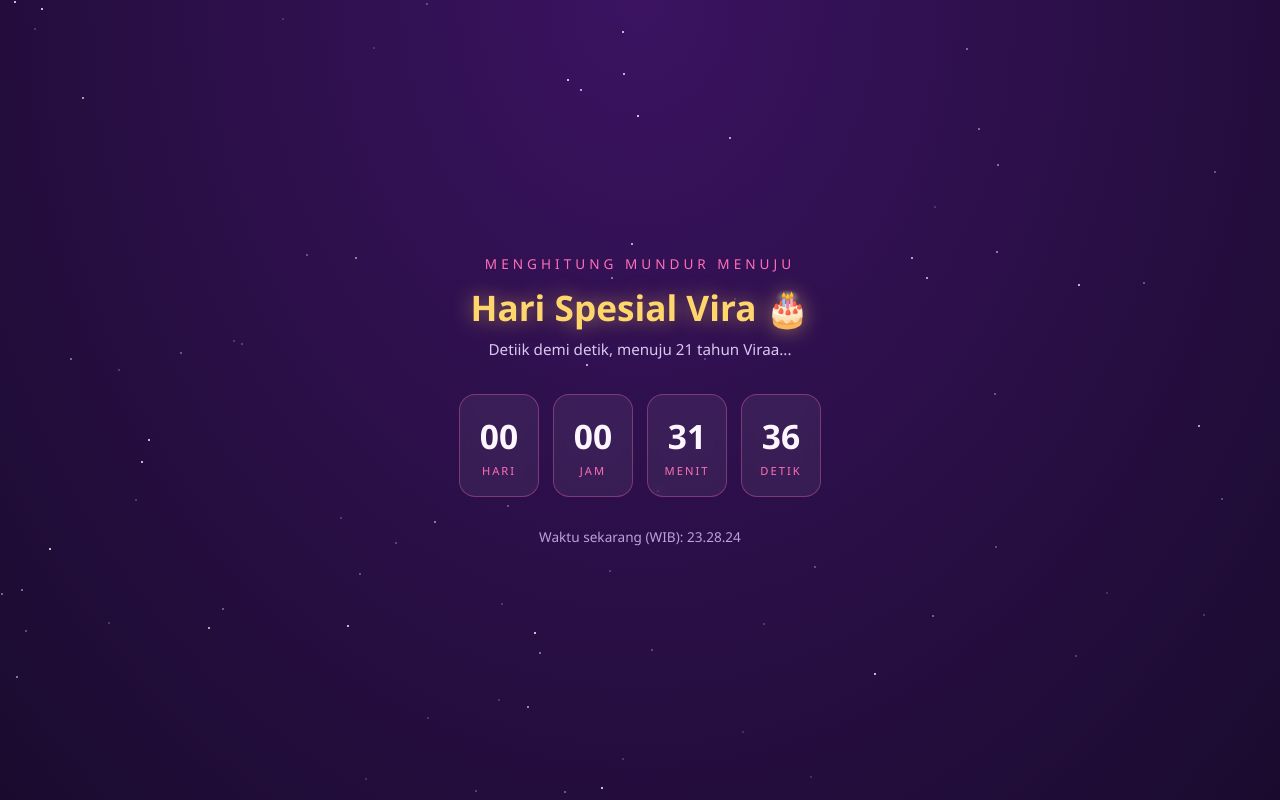
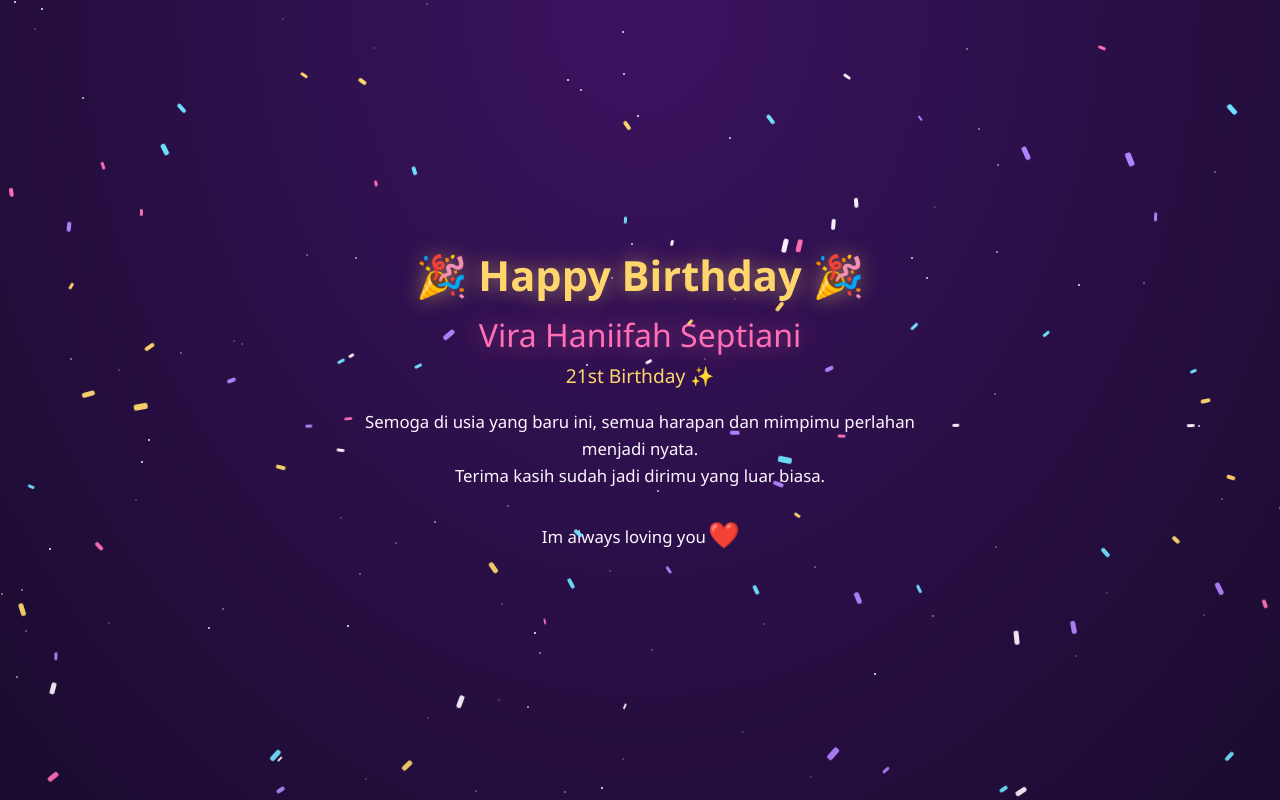
Before and after one commit to 24030214073/Bub-Virei, a plain HTML site: page index.html in a window 1280 px wide. Drawn offline with Linux system fonts and the light colour scheme.

Commit message:
Update index.html

```diff
--- a/index.html
+++ b/index.html
@@ -2,7 +2,7 @@
 <html lang="id">
 <head>
 <meta charset="UTF-8">
-<meta name="viewport" content="width=device-width, initial-scale=1.0">
+<meta name="viewport" content="width=device-width, initial-scale=1.0, viewport-fit=cover">
 <title>Happy Birthday Vira 🎉</title>
 <style>
   :root{
@@ -49,82 +49,30 @@
     text-align:center;
     max-width:600px;
     width:100%;
-  }
-  .subtitle{
-    letter-spacing:4px;
-    text-transform:uppercase;
-    font-size:0.85rem;
-    color:var(--pink);
-    margin-bottom:10px;
-  }
-  h1{
-    font-size:2.2rem;
-    margin-bottom:8px;
-    color:var(--gold);
-    text-shadow:0 0 20px rgba(255,214,107,0.5);
-  }
-  .desc{
-    color:#d8c8ef;
-    margin-bottom:35px;
-    font-size:0.95rem;
-  }
-  #countdown{
-    display:flex;
-    justify-content:center;
-    gap:14px;
-    flex-wrap:wrap;
-    margin-bottom:30px;
-  }
-  .time-box{
-    background:rgba(255,255,255,0.06);
-    border:1px solid rgba(255,111,181,0.35);
-    border-radius:16px;
-    padding:18px 14px;
-    min-width:80px;
-    backdrop-filter:blur(6px);
-  }
-  .time-box .num{
-    font-size:2.1rem;
-    font-weight:700;
-    color:var(--white);
-  }
-  .time-box .label{
-    font-size:0.7rem;
-    letter-spacing:2px;
-    text-transform:uppercase;
-    color:var(--pink);
-    margin-top:4px;
-  }
-  #wib-time{
-    font-size:0.85rem;
-    color:#b9a3d8;
-  }
-
-  /* Birthday reveal */
-  #birthday-screen{
-    display:none;
     animation:fadeIn 1.2s ease forwards;
   }
   @keyframes fadeIn{
     from{opacity:0;transform:scale(0.9);}
     to{opacity:1;transform:scale(1);}
   }
-  #birthday-screen h1{
+  h1{
     font-size:2.6rem;
     margin-bottom:10px;
+    color:var(--gold);
+    text-shadow:0 0 20px rgba(255,214,107,0.5);
   }
-  #birthday-screen .name{
+  .name{
     font-size:2rem;
     color:var(--pink);
     text-shadow:0 0 25px rgba(255,111,181,0.6);
     margin-bottom:6px;
   }
-  #birthday-screen .age{
+  .age{
     font-size:1.2rem;
     color:var(--gold);
     margin-bottom:20px;
   }
-  #birthday-screen .love{
+  .love{
     font-size:1.05rem;
     color:var(--white);
     line-height:1.6;
@@ -155,25 +103,6 @@
 <div class="stars" id="stars"></div>
 
 <div class="container">
-
-  <!-- Countdown screen -->
-  <div id="countdown-screen">
-    <div class="subtitle">Menghitung mundur menuju</div>
-    <h1>Hari Spesial Vira 🎂</h1>
-    <p class="desc">Detiik demi detik, menuju 21 tahun Viraa...</p>
-
-    <div id="countdown">
-      <div class="time-box"><div class="num" id="days">00</div><div class="label">Hari</div></div>
-      <div class="time-box"><div class="num" id="hours">00</div><div class="label">Jam</div></div>
-      <div class="time-box"><div class="num" id="minutes">00</div><div class="label">Menit</div></div>
-      <div class="time-box"><div class="num" id="seconds">00</div><div class="label">Detik</div></div>
-    </div>
-
-    <div id="wib-time"></div>
-  </div>
-
-  <!-- Birthday screen (hidden until countdown ends) -->
-  <div id="birthday-screen">
   <h1>🎉 Happy Birthday 🎉</h1>
   <div class="name">Vira Haniifah Septiani</div>
   <div class="age">21st Birthday ✨</div>
@@ -182,8 +111,6 @@
     Terima kasih sudah jadi dirimu yang luar biasa.<br><br>
     Im always loving you <span class="heart">❤️</span>
   </p>
-  </div>
-
 </div>
 
 <script>
@@ -196,55 +123,6 @@ for(let i=0;i<80;i++){
   s.style.top = Math.random()*100 + '%';
   s.style.animationDelay = (Math.random()*3) + 's';
   starsContainer.appendChild(s);
-}
-
-// Fungsi untuk mendapatkan waktu sekarang di WIB (UTC+7)
-function getWIBDate(){
-  const now = new Date();
-  // offset UTC+7 dalam menit
-  const utc = now.getTime() + (now.getTimezoneOffset()*60000);
-  return new Date(utc + (7*3600000));
-}
-
-// Hitung target: 00:00 WIB berikutnya
-function getNextMidnightWIB(){
-  const nowWIB = getWIBDate();
-  const target = new Date(nowWIB);
-  target.setHours(24,0,0,0); // ini otomatis jadi 00:00 hari berikutnya
-  return target;
-}
-
-let targetWIB = getNextMidnightWIB();
-
-function updateCountdown(){
-  const nowWIB = getWIBDate();
-  const diff = targetWIB - nowWIB;
-
-  const wibTimeStr = nowWIB.toLocaleTimeString('id-ID', {hour:'2-digit', minute:'2-digit', second:'2-digit'});
-  document.getElementById('wib-time').textContent = 'Waktu sekarang (WIB): ' + wibTimeStr;
-
-  if(diff <= 0){
-    showBirthday();
-    return;
-  }
-
-  const days = Math.floor(diff/(1000*60*60*24));
-  const hours = Math.floor((diff/(1000*60*60)) % 24);
-  const minutes = Math.floor((diff/(1000*60)) % 60);
-  const seconds = Math.floor((diff/1000) % 60);
-
-  document.getElementById('days').textContent = String(days).padStart(2,'0');
-  document.getElementById('hours').textContent = String(hours).padStart(2,'0');
-  document.getElementById('minutes').textContent = String(minutes).padStart(2,'0');
-  document.getElementById('seconds').textContent = String(seconds).padStart(2,'0');
-}
-
-function showBirthday(){
-  clearInterval(timer);
-  document.getElementById('countdown-screen').style.display = 'none';
-  const bday = document.getElementById('birthday-screen');
-  bday.style.display = 'block';
-  launchConfetti();
 }
 
 function launchConfetti(){
@@ -263,7 +141,6 @@ function launchConfetti(){
       setTimeout(()=>c.remove(), 5500);
     }, i*40);
   }
-  // ulangi confetti setiap beberapa detik
   setInterval(()=>{
     for(let i=0;i<40;i++){
       setTimeout(()=>{
@@ -282,8 +159,7 @@ function launchConfetti(){
   }, 6000);
 }
 
-updateCountdown();
-const timer = setInterval(updateCountdown, 1000);
+launchConfetti();
 </script>
 
 </body>
```
Lines whose indentation alone changed are shown as unchanged.
